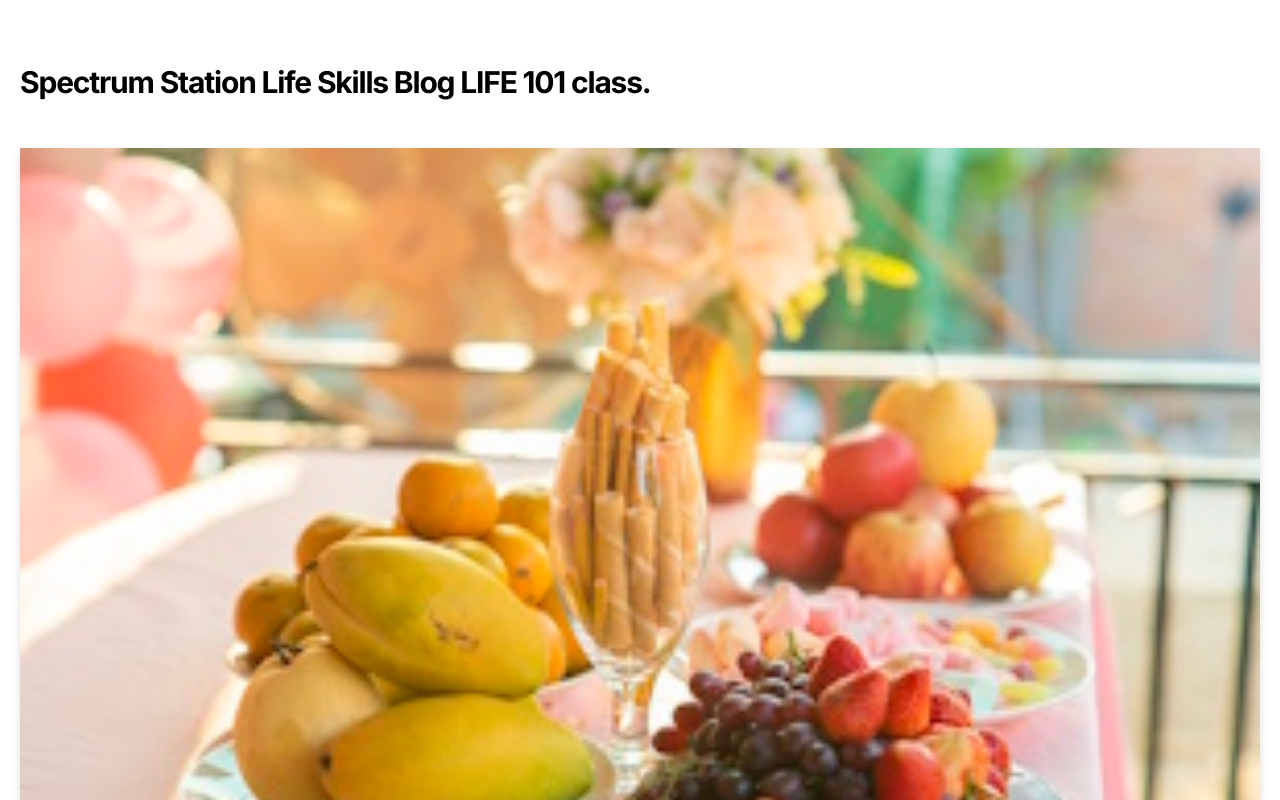
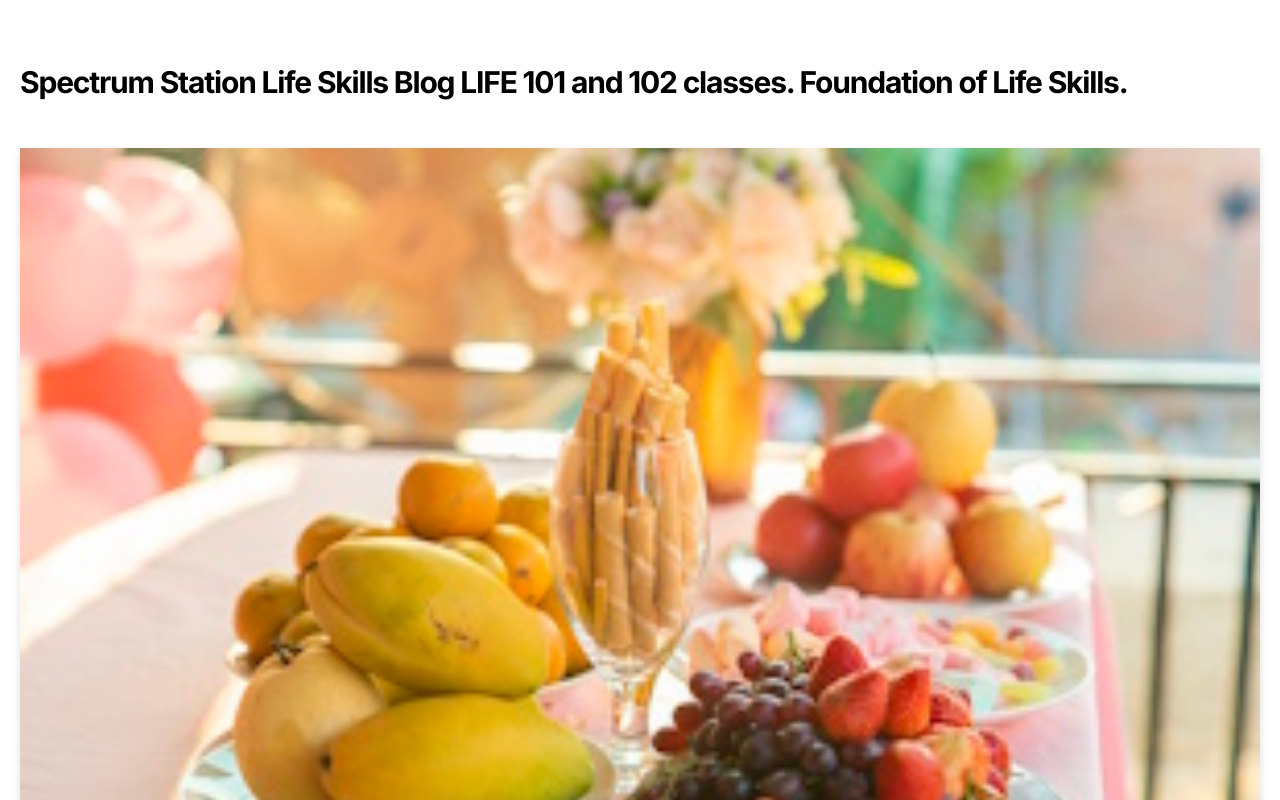
Before and after one commit to collegedude9300/blog-starter-app, a Next.js app: page / in a window 1280 px wide. Shown: the top 800 px of the page. Built offline with nearby package versions, Linux system fonts and the light colour scheme.

Commit message:
Modification,

```diff
--- a/src/app/_components/intro.tsx
+++ b/src/app/_components/intro.tsx
@@ -4,7 +4,7 @@ export function Intro() {
   return (
     <section className="flex-col md:flex-row flex items-center md:justify-between mt-16 mb-16 md:mb-12" aria-label="Main content" lang="en">
       <h2 className="text-2xl md:text-3xl font-bold tracking-tighter leading-tight md:pr-8" title="Spectrum Station Life Skills Blog">
-         Spectrum Station Life Skills  Blog LIFE 101 class.
+         Spectrum Station Life Skills  Blog LIFE 101 and 102 classes. Foundation of Life Skills.
       </h2>
     </section>
 
```
